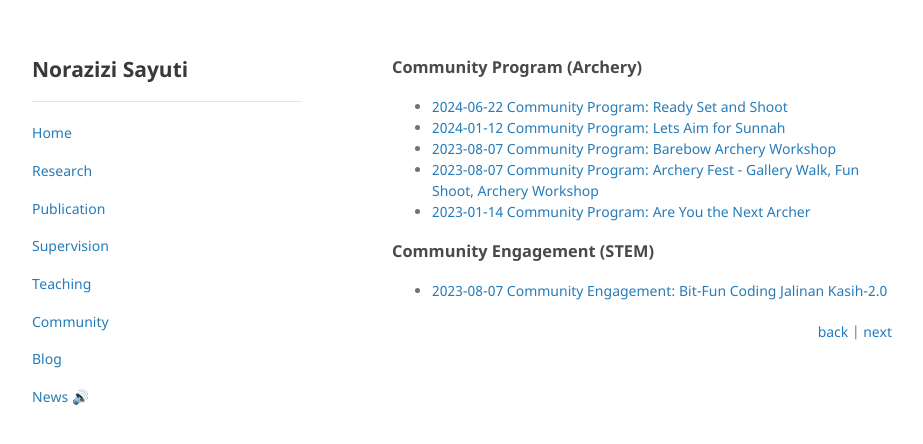
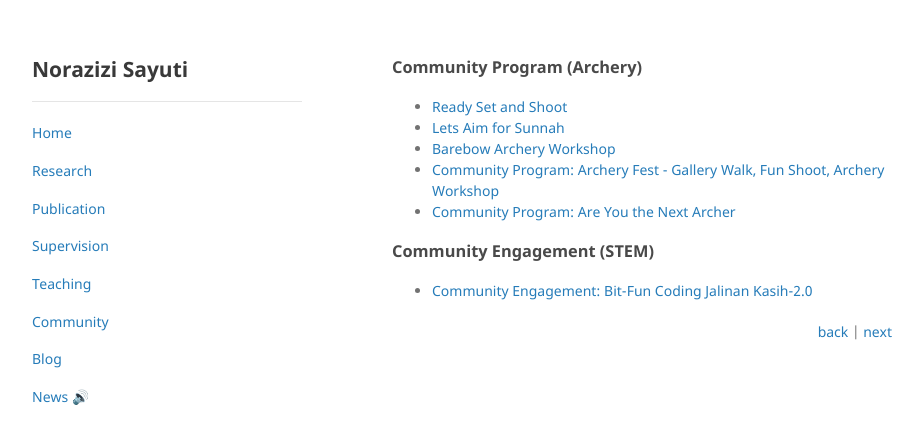
Before and after one commit to drzi/drzi.github.io, a Jekyll site: the page built from community.md, in a window 1280 px wide. Shown: the top 444 px of the page, without its empty margins (178-1101 px from the left). Built offline with Jekyll 4.4.1, drawn with Linux system fonts in a browser that asks for light colours.

```diff
--- a/_layouts/post.html
+++ b/_layouts/post.html
@@ -18,7 +18,7 @@ layout: default
     {{ content }}
   </div>
 
-
+ <!--
 <div class="PageNavigation">
   {% if page.previous.url %}
     <a class="prev" href="{{page.previous.url}}">&laquo; {{page.previous.title}}</a>
@@ -27,6 +27,7 @@ layout: default
     <a class="next" href="{{page.next.url}}">{{page.next.title}} &raquo;</a>
   {% endif %}
 </div>
+-->
 
   {% if site.disqus.shortname %}
     {% include disqus_comments.html %}
--- a/community.md
+++ b/community.md
@@ -6,20 +6,20 @@ description: Community Engagements and Services.
 
 <h3>Community Program (Archery)</h3>
 <ul>
-	<li><a href="/2024/06/22/Community-Program-Ready-Set-and-Shoot.html" rel="noopener">2024-06-22 Community Program: Ready Set and Shoot</a></li>
+	<li><a href="/2024/06/22/Community-Program-Ready-Set-and-Shoot.html" rel="noopener">Ready Set and Shoot</a></li>
 
-	<li><a href="/2024/01/12/Community-Program-Lets-Aim-for-Sunnah.html" rel="noopener">2024-01-12 Community Program: Lets Aim for Sunnah</a></li>
+	<li><a href="/2024/01/12/Community-Program-Lets-Aim-for-Sunnah.html" rel="noopener">Lets Aim for Sunnah</a></li>
 
-	<li><a href="/2023/07/08/Community-Program-Barebow-Archery-Workshop.html" rel="noopener">2023-08-07 Community Program: Barebow Archery Workshop </a></li>
+	<li><a href="/2023/07/08/Community-Program-Barebow-Archery-Workshop.html" rel="noopener">Barebow Archery Workshop </a></li>
 
-	<li><a href="/2023/07/08/Community-Program-Archery-Fest-Gallery-Walk,-Fun-Shoot-&-Archery-Workshop.html" rel="noopener">2023-08-07 Community Program: Archery Fest - Gallery Walk, Fun Shoot, Archery Workshop</a></li>
+	<li><a href="/2023/07/08/Community-Program-Archery-Fest-Gallery-Walk,-Fun-Shoot-&-Archery-Workshop.html" rel="noopener">Community Program: Archery Fest - Gallery Walk, Fun Shoot, Archery Workshop</a></li>
 
-	<li><a href="/2023/01/14/Community-Program-Are-You-the-Next-Archer.html" rel="noopener">2023-01-14 Community Program: Are You the Next Archer</a></li>
+	<li><a href="/2023/01/14/Community-Program-Are-You-the-Next-Archer.html" rel="noopener">Community Program: Are You the Next Archer</a></li>
 </ul>
 
 <h3>Community Engagement (STEM)</h3>
 <ul>
-	<li><a href="/2023/12/16/Community-Engagement-Bit-Fun-Coding-Jalinan-Kasih-2.html" rel="noopener">2023-08-07 Community Engagement: Bit-Fun Coding Jalinan Kasih-2.0 </a></li>
+	<li><a href="/2023/12/16/Community-Engagement-Bit-Fun-Coding-Jalinan-Kasih-2.html" rel="noopener">Community Engagement: Bit-Fun Coding Jalinan Kasih-2.0 </a></li>
 </ul>
 
 <p style="text-align: right;">
```
Also changed, not shown: _posts/2025-11-21-AI-Vision-Systems-The-Key-to-Quality-in-Additive-Manufacturing.md (added, +13 -0 lines), blog-list.md (+4 -2 lines), 1 other file.
